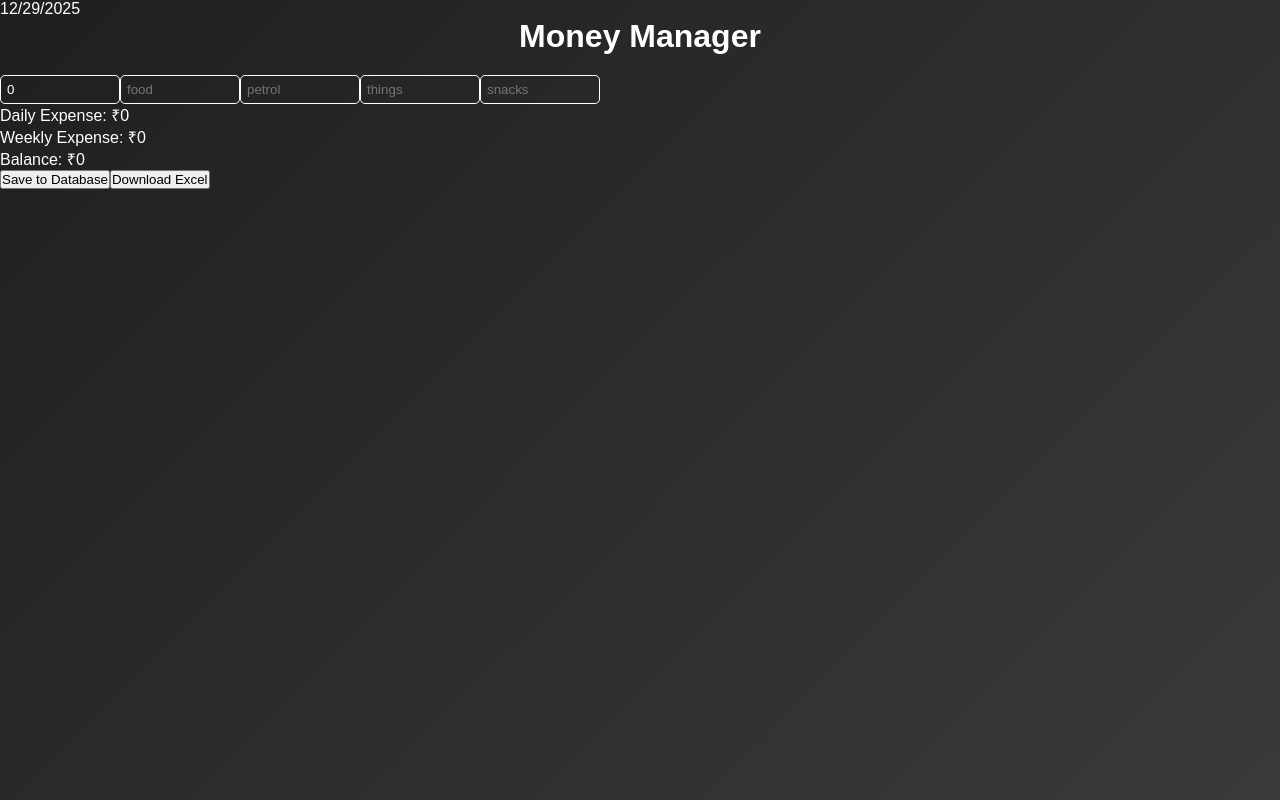
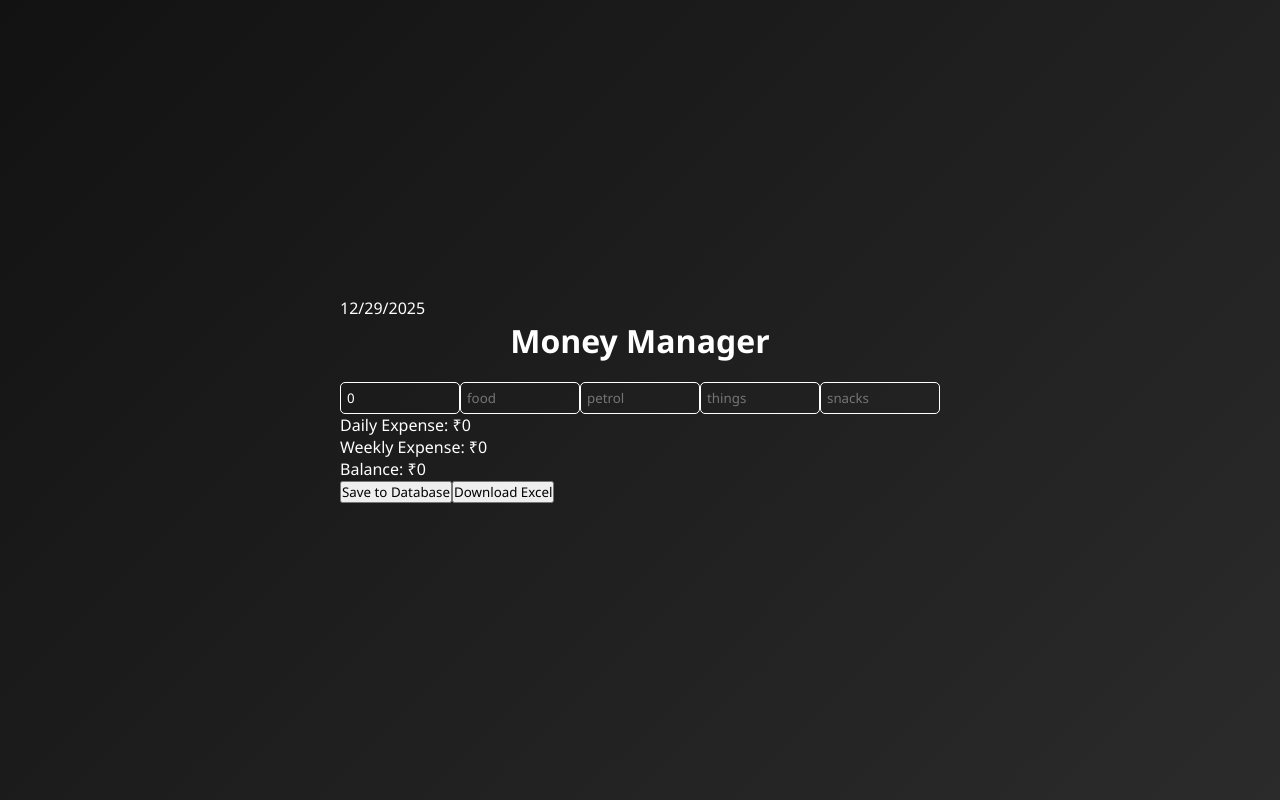
Before and after one commit to RadhakrishnanSA/Money_manager, a React (Vite) app: page / in a window 1280 px wide. Built offline with nearby package versions, Linux system fonts and the light colour scheme.

Commit message:
Update index.css

```diff
--- a/src/index.css
+++ b/src/index.css
@@ -2,11 +2,14 @@
   margin: 0;
   padding: 0;
   box-sizing: border-box;
-  font-family: Arial, sans-serif;
+  font-family: "Segoe UI", Arial, sans-serif;
 }
 
 body {
-  background: linear-gradient(135deg, #1f1f1f, #3a3a3a);
+  min-height: 100vh;
+  background: linear-gradient(135deg, #121212, #2b2b2b);
   color: white;
-  min-height: 100vh;
+  display: flex;
+  justify-content: center;
+  align-items: center;
 }
```
